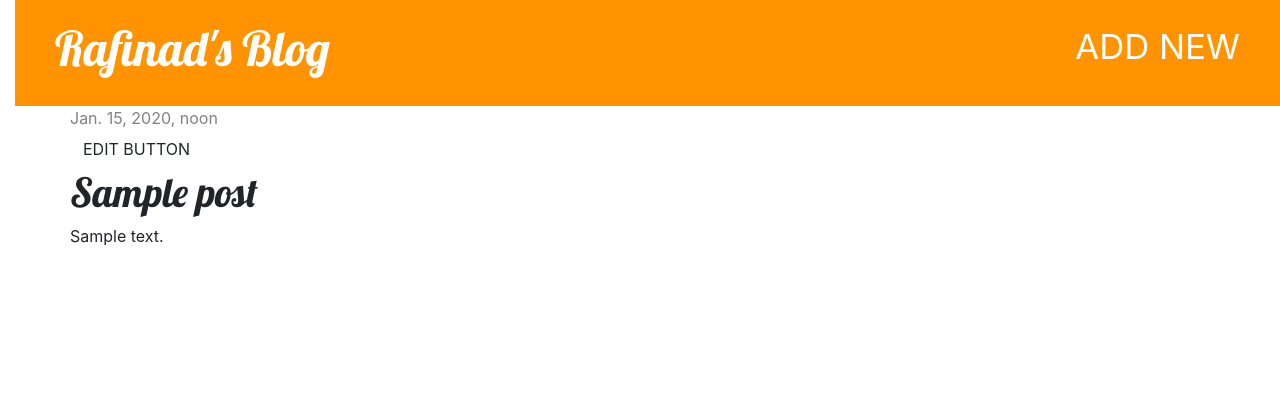
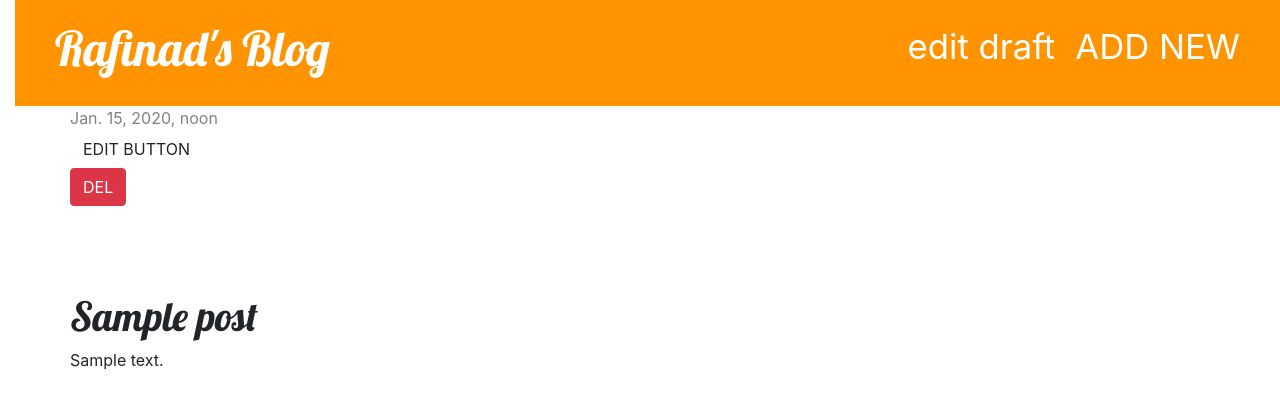
Before and after one commit to RafinadR/Blog_Django, a Django app: page /post/1/ in a window 1280 px wide. Shown: the top 409 px of the page. Run offline with Django 5.2, Linux system fonts and the light colour scheme; a user stored in the database is signed in; tables that the repository leaves empty hold one stand-in row (values such as "Sample post").

Commit message:
Added drafts and publish/delete functions

```diff
--- a/mysite/blog/templates/blog/base.html
+++ b/mysite/blog/templates/blog/base.html
@@ -10,6 +10,7 @@
         <div class="page-header">
             {% if user.is_authenticated %}
                 <a href="{% url 'post_new' %}" class="top-menu"><span class="glyphicon glyphicon-plus">ADD NEW</span></a>
+                <a href="{% url 'post_draft_list' %}" class="top-menu"><span class="glyphicon glyphicon-edit">edit draft</span></a>
             {% endif %}
             <h1><a href="/">Rafinad's Blog</a></h1>
         </div>
--- a/mysite/blog/templates/blog/post_detail.html
+++ b/mysite/blog/templates/blog/post_detail.html
@@ -6,9 +6,18 @@
             <div class="date">
                 {{ post.published_date }}
             </div>
+        {% else %}
+            <form method="POST" action="{% url 'post_publish' pk=post.pk %}" class="post-form">{% csrf_token %}
+                <button type="submit" class="post btn btn-info" name="publish">Publish</button>
+            </form>
         {% endif %}
         {% if user.is_authenticated %}
             <a class="btn btn-default" href="{% url 'post_edit' pk=post.pk %}"><span class="glyphicon glyphicon-pencil">EDIT BUTTON</span></a>
+            <form method="POST" action="{% url 'post_remove' pk=post.pk %}" class="post-form">{% csrf_token %}
+                <button type="submit" class="post btn btn-danger" name="delete">
+                    <span class="glyphicon glyphicon-remove">DEL</span>
+                </button>
+            </form>
         {% endif %}
         <h1>{{ post.title }}</h1>
         <p>{{ post.text|linebreaksbr }}</p>
--- a/mysite/blog/urls.py
+++ b/mysite/blog/urls.py
@@ -6,4 +6,7 @@ urlpatterns = [
     path('post/<int:pk>/', views.post_detail, name='post_detail'),
     path('post/new/', views.post_new, name='post_new'),
     path('<int:pk>/edit/', views.post_edit, name='post_edit'),
+    path('drafts/', views.post_draft_list, name='post_draft_list'),
+    path('post/<pk>/publish/', views.post_publish, name='post_publish'),
+    path('post/<pk>/remove/', views.post_remove, name='post_remove'),
 ]
--- a/mysite/blog/views.py
+++ b/mysite/blog/views.py
@@ -17,7 +17,7 @@ def post_new(request):
         if form.is_valid():
             post = form.save(commit=False)
             post.author = request.user
-            post.published_date = timezone.now()
+            # post.published_date = timezone.now()
             post.save()
             return redirect('post_detail', pk=post.pk)
     else:
@@ -31,9 +31,25 @@ def post_edit(request, pk):
         if form.is_valid():
             post = form.save(commit=False)
             post.author = request.user
-            post.published_date = timezone.now()
+            # post.published_date = timezone.now()
             post.save()
             return redirect('post_detail', pk=post.pk)
     else:
         form = PostForm(instance=post)
     return render(request, 'blog/post_edit.html', {'form': form})
+
+def post_draft_list(request):
+    posts = Post.objects.filter(published_date__isnull=True).order_by('created_date')
+    return render(request, 'blog/post_draft_list.html', {'posts': posts})
+
+def post_publish(request, pk):
+    post = get_object_or_404(Post, pk=pk)
+    if request.method=='POST':
+        post.publish()
+    return redirect('post_detail', pk=pk)
+
+def post_remove(request, pk):
+    post = get_object_or_404(Post, pk=pk)
+    if request.method=='POST':
+        post.delete()
+    return redirect('post_list')
```
Also changed, not shown: mysite/blog/templates/blog/post_draft_list.html (added, +11 -0 lines).
